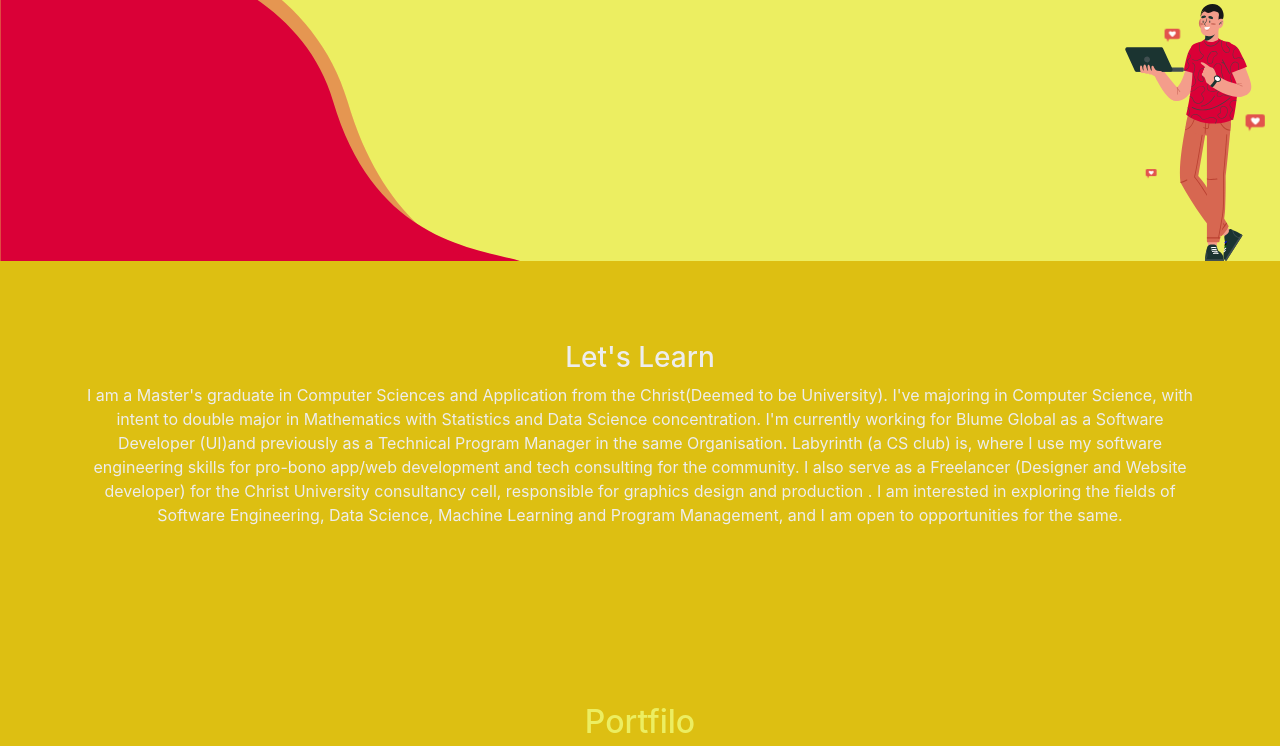
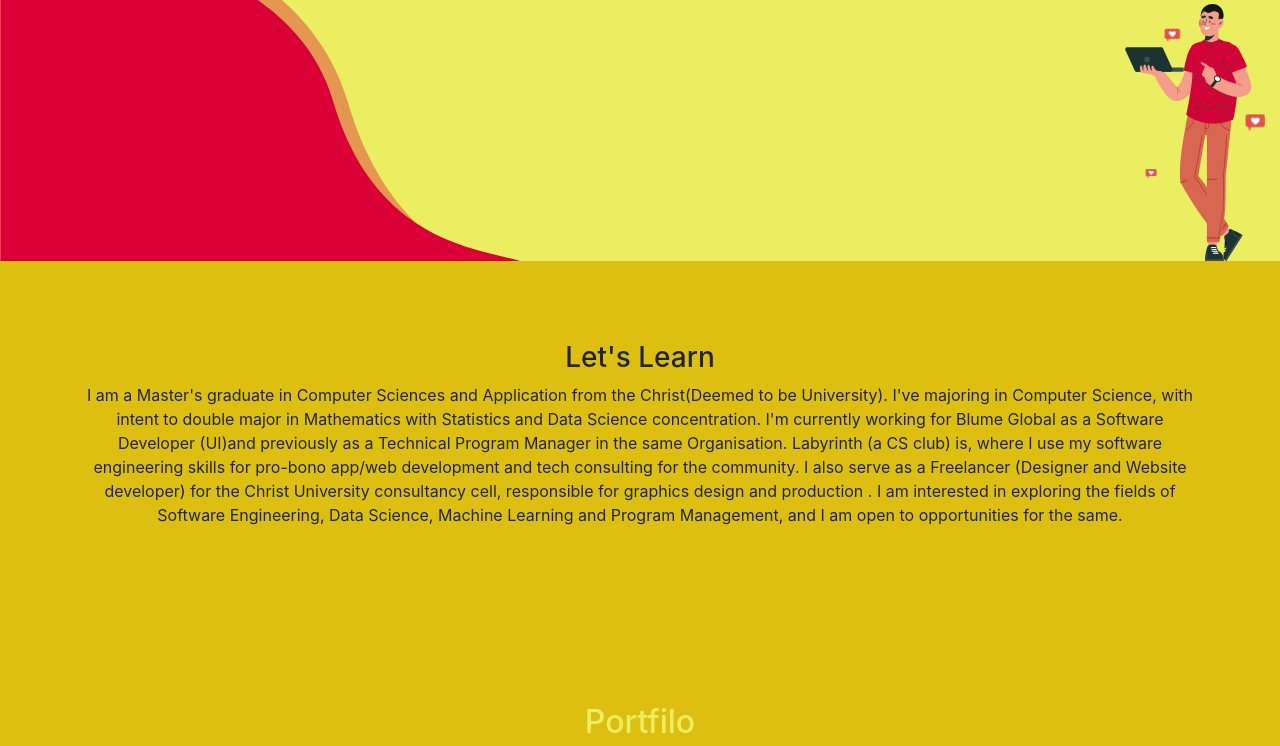
Before and after one commit to CarnbillAST/The-Way, a plain HTML site: page index.html in a window 1280 px wide. Shown: the part 539-1285 px from the top of the page. Drawn offline with nearby package versions, Linux system fonts and the light colour scheme.

Commit message:
Update main.css

```diff
--- a/main.css
+++ b/main.css
@@ -2,7 +2,7 @@
     --dark: #ecee61;
     --gray: blue;
     --red: #ddbf12;
-    --light: #ededed;
+    --light: voilet;
 }
 html{
     scroll-behavior: smooth;
```
